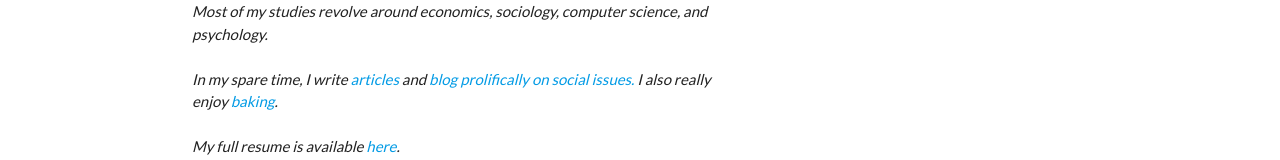
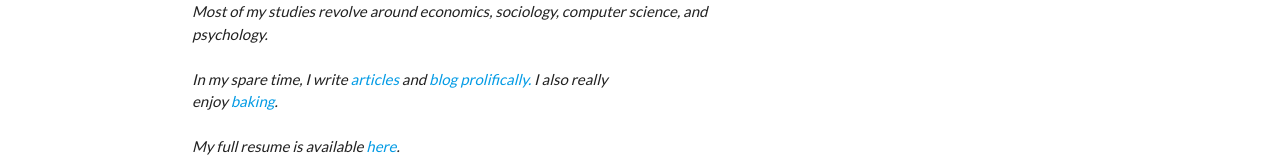
Before and after one commit to hi-im-leon/leyoch.github.io, a plain HTML site: page index.html in a window 1280 px wide. Shown: the part 212-372 px from the top of the page. Drawn offline with nearby package versions, Linux system fonts and the light colour scheme.

Commit message:
updated resume

```diff
--- a/index.html
+++ b/index.html
@@ -34,10 +34,10 @@
         <div class = "container">
             <h1>Hi! My name is Leon.</h1>
             <em>
-            Sophomore at <a href = "http://www.swarthmore.edu/">Swarthmore College</a>, interested in product                     management & consulting.<br>
+            Sophomore at <a href = "http://www.swarthmore.edu/">Swarthmore College</a>, interested in product management & consulting.<br>
             Most of my studies revolve around economics, sociology, computer science, and <br>
             psychology.<br><br>
-            In my spare time, I write <a href = "http://daily.swarthmore.edu/?author_name=leon-chen">articles</a>                 and <a href = "https://leonychen.wordpress.com/">blog prolifically on social issues.</a> I also really<br>
+            In my spare time, I write <a href = "http://daily.swarthmore.edu/?author_name=leon-chen">articles</a> and <a href = "https://leonychen.wordpress.com/">blog prolifically.</a> I also really<br>
                 enjoy <a href="baking.html">baking</a>.<br><br>My full resume is available <a href="resume.html">here</a>.
             </em>
         </div>
```
Also changed, not shown: 1 other file.
